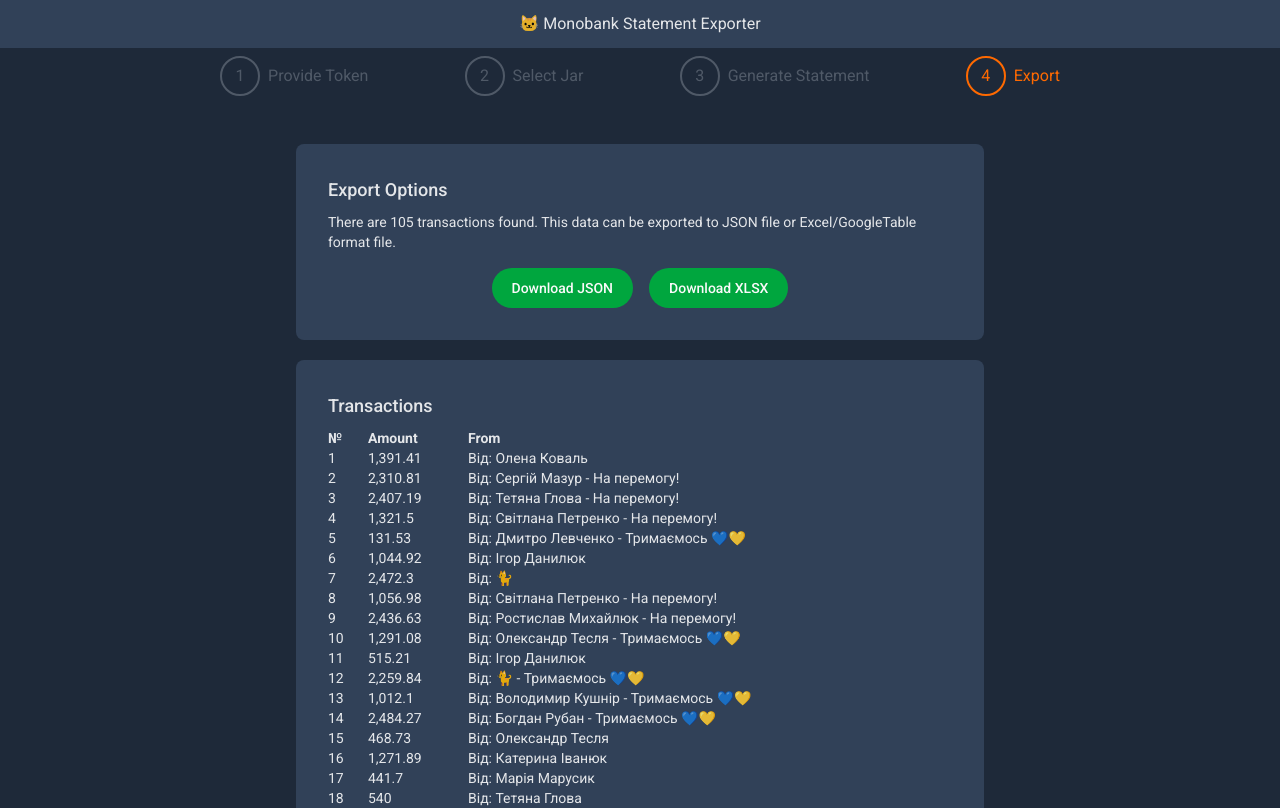
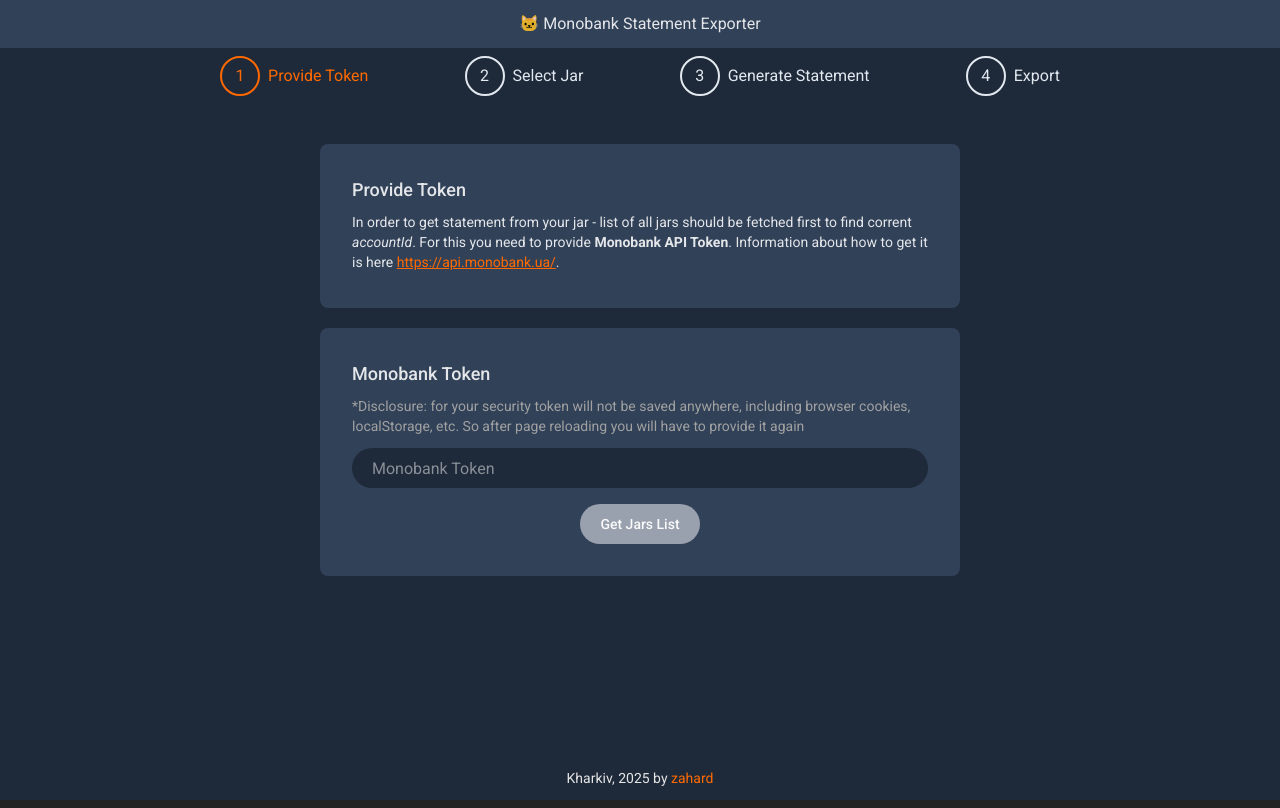
Before and after one commit to zahard/monojar, a React (Vite) app: page / in a window 1280 px wide. Shown: the top 808 px of the page. Built offline with nearby package versions, Linux system fonts and the light colour scheme.

Commit message:
Fix default activeStep

```diff
--- a/src/App.tsx
+++ b/src/App.tsx
@@ -14,7 +14,7 @@
 import exportFromJSON from "export-from-json";
 
 function App() {
-  const [activeStep, setActiveStep] = useState(4);
+  const [activeStep, setActiveStep] = useState(1);
   const [apiIsReady, setApiIsReady] = useState(false);
   const [secondsToRequest, setSecondsToRequest] = useState(0);
   const [lastRequestTime, setLastRequestTime] = useState(0);
```
